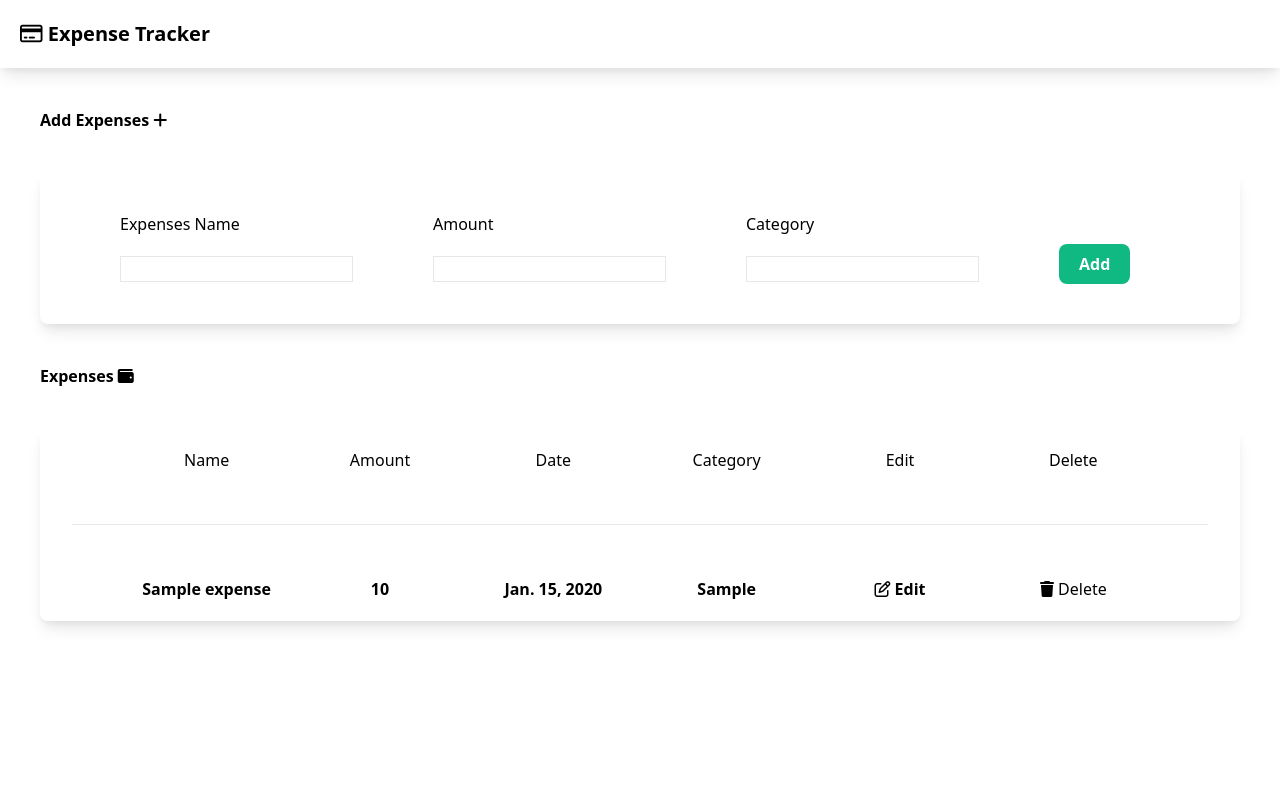
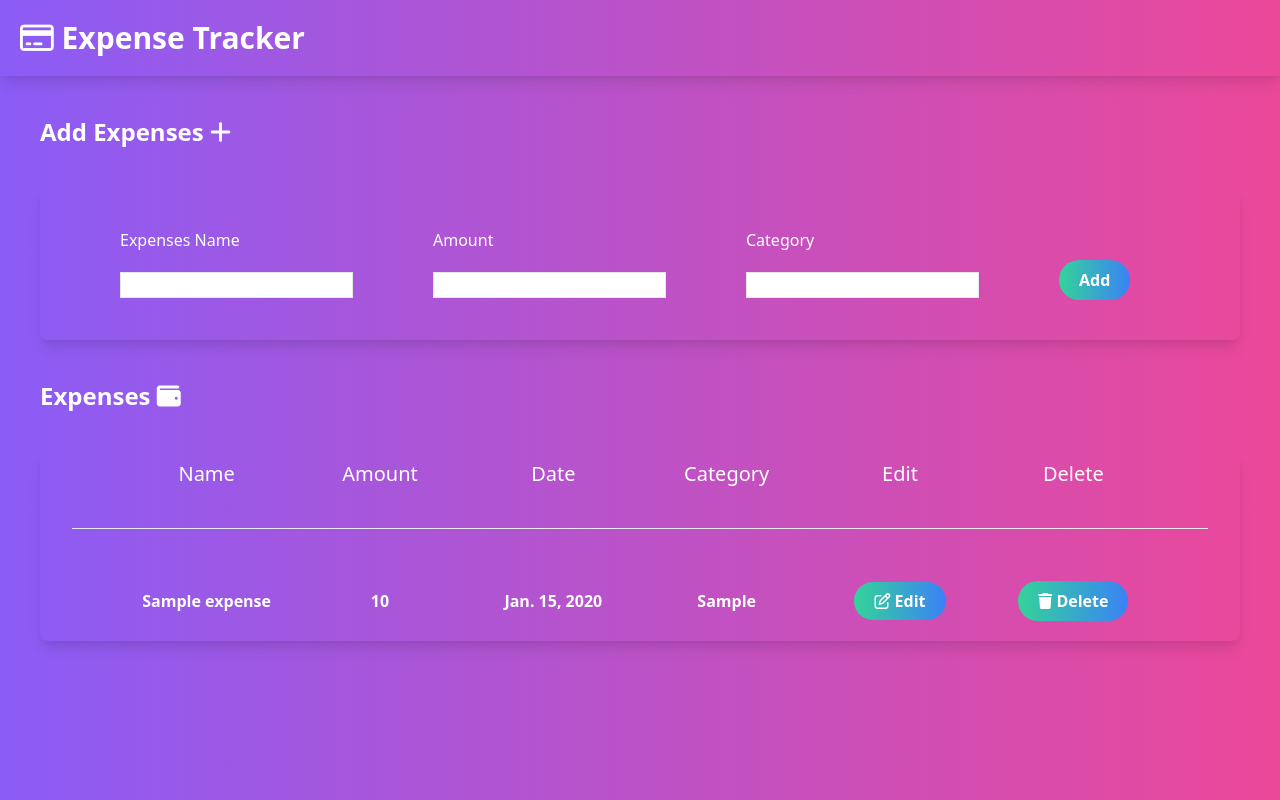
Before and after one commit to kev-n14/ExpenseTracker, a Django app: page / in a window 1280 px wide. Run offline with Django 3.2, Linux system fonts and the light colour scheme; tables that the repository leaves empty hold one stand-in row (values such as "Sample post"); style sheets or scripts are compiled from the project's sources; some libraries are stand-ins or nearby versions.

```diff
--- a/templates/expenseapp/base.html
+++ b/templates/expenseapp/base.html
@@ -12,19 +12,26 @@
 </head>
 
 <body>
+    <div class="h-screen bg-gradient-to-r from-purple-500 to-pink-500">
+
         <nav class="shadow-lg p-5">
             <div class="container flex flex-wrap justify-between items-center mx-auto">
                 <a href="#" class="flex">
 
-                <span class="self-center text-xl font-semibold"><i class="fa-regular fa-credit-card"></i> Expense
+                    <span class="self-center text-xl font-semibold text-white text-3xl"><i
+                            class="fa-regular fa-credit-card"></i>
+                        Expense
                         Tracker </span>
                 </a>
             </div>
         </nav>
+
         {%block content %}
         {% endblock %}
+    </div>
     <!--- icon set -->
     <script src="https://kit.fontawesome.com/43ecf20a8b.js" crossorigin="anonymous"></script>
+
 </body>
 
 
--- a/templates/expenseapp/index.html
+++ b/templates/expenseapp/index.html
@@ -1,6 +1,6 @@
 {% extends "expenseapp/base.html" %}
 {%block content %}
-<div class="m-10 font-bold">
+<div class="m-10 font-bold text-white text-2xl">
     Add Expenses <i class="fa-solid fa-plus"></i>
 </div>
 <form class="shadow-lg m-10 rounded-lg" method="POST">
@@ -8,7 +8,7 @@
     <div class="form-container px-10 py-10 flex">
         <div class="mx-10">
             <div class="mb-5">
-                <label> Expenses Name</label>
+                <label class="text-white"> Expenses Name</label>
 
             </div>
             <div class="border">{{ expense_form.name}}</div>
@@ -16,7 +16,7 @@
 
         <div class="mx-10">
             <div class="mb-5">
-                <label> Amount</label>
+                <label class="text-white "> Amount</label>
 
             </div>
             <div class="border">{{ expense_form.amount}}</div>
@@ -24,22 +24,23 @@
 
         <div class="mx-10">
             <div class="mb-5">
-                <label> Category</label>
+                <label class="text-white"> Category</label>
 
             </div>
             <div class="border">{{ expense_form.category}}</div>
         </div>
         <div class="mx-10 mt-8">
-            <button class="bg-green-500 px-5 py-2 rounded-lg text-white font-bold">Add</button>
+            <button
+                class="bg-gradient-to-r from-green-400 to-blue-500 hover:from-pink-500 hover:to-yellow-500 px-5 py-2 text-white font-bold rounded-full">Add</button>
         </div>
     </div>
 
 </form>
-<div class="m-10 font-bold">
+<div class="m-10 font-bold text-white text-2xl">
     Expenses <i class="fa-solid fa-wallet"></i>
 </div>
 <div class="shadow-lg m-10 rounded-lg">
-    <div class="expense-header flex flex-wrap space-x-40 px-20 py-5">
+    <div class="expense-header flex flex-wrap space-x-40 px-20 py-2 text-white text-xl">
         <span>Name</span>
         <span>Amount</span>
         <span>Date</span>
@@ -49,18 +50,22 @@
     </div>
     <hr class="m-8">
     {% for expense in expenses %}
-    <div class="expense-row flex flex-wrap px-20 py-5">
-        <span class="font-bold">{{ expense.name }}</span>
+    <div class="expense-row flex flex-wrap px-20 py-5 text-white">
+        <span class="font-bold rounded-full">{{ expense.name }}</span>
         <span class="font-bold">{{ expense.amount }}</span>
         <span class="font-bold">{{ expense.date }}</span>
         <span class="font-bold">{{ expense.category }}</span>
-        <span class="font-bold"><a href="{% url 'edit' expense.id %}"><i class="fa-regular fa-pen-to-square"></i>
+        <span class="font-bold"><a href="{% url 'edit' expense.id %}"
+                class="bg-gradient-to-r from-green-400 to-blue-500 hover:from-pink-500 hover:to-yellow-500 px-5 py-2 text-white font-bold rounded-full"><i
+                    class="fa-regular fa-pen-to-square"></i>
                 Edit</a></span>
-        <span class="font-bold">
+        <span class="font-bold ">
             <form method='post' action="{% url 'delete' expense.id %}">
                 {% csrf_token %}
 
-                <button type="submit" name="delete"><i class="fa-solid fa-trash"></i> Delete</button>
+                <button type="submit" name="delete"
+                    class="bg-gradient-to-r from-green-400 to-blue-500 hover:from-pink-500 hover:to-yellow-500 px-5 py-2 text-white font-bold rounded-full"><i
+                        class="fa-solid fa-trash"></i> Delete</button>
 
             </form>
         </span>
```
Also changed, not shown: templates/expenseapp/edit.html (+8 -6 lines). Lines whose indentation alone changed are shown as unchanged.
